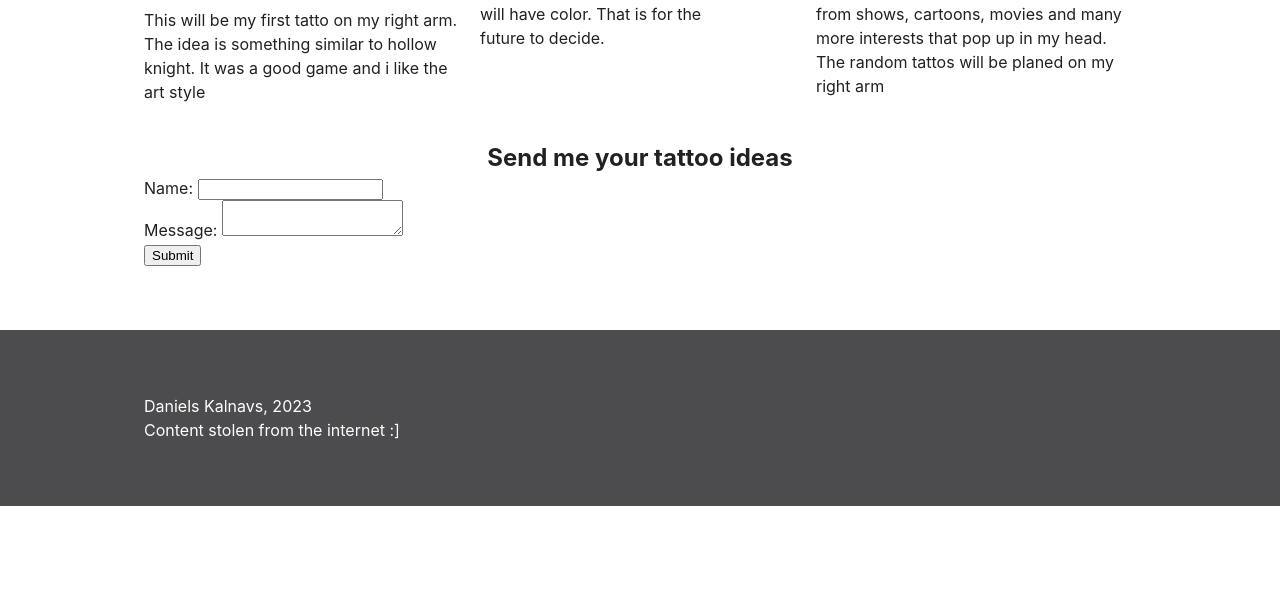
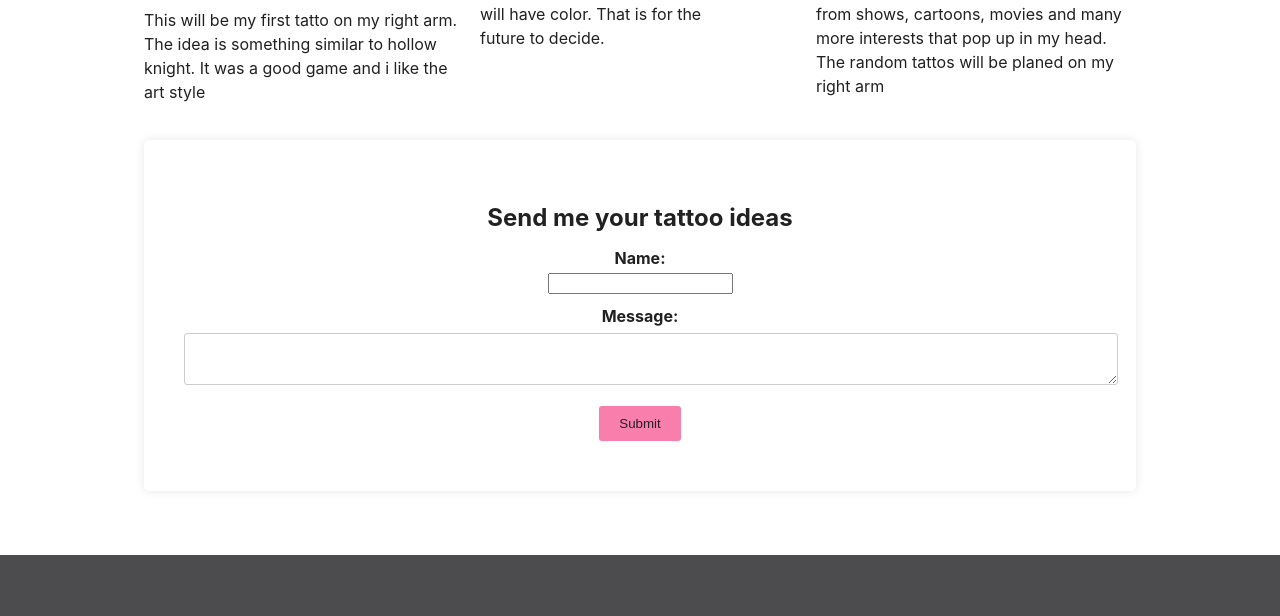
Before and after one commit to Slinkyss/md_site, a plain HTML site: page index.html in a window 1280 px wide. Shown: the part 2169-2785 px from the top of the page. Before the commit the page ends 2675 px from the top, so only its background shows below. Drawn offline with Linux system fonts and the light colour scheme.

Commit message:
Update style.css

```diff
--- a/style.css
+++ b/style.css
@@ -1,4 +1,3 @@
-
 :root {
     --text-main: #212121;
     --text-pink: #f87eab;
@@ -33,7 +32,7 @@ nav {
     color: #41403e;
     cursor: pointer;
     display: inline-block;
-    font-family: Neucha, sans-serif;
+    font-family: sans-serif;
     font-size: 1rem;
     line-height: 23px;
     outline: none;
@@ -120,6 +119,7 @@ display: block;
     width: 80%;
 
     }
+
 .random-picture3{
  display: block;
 
@@ -217,22 +217,47 @@ article figure img {
     width: 100%;
 }
 
-article figure figcaption {
-    position: absolute;
-    left: 0;
-    bottom: 0;
+.formcontainer{
+    max-width: 100%;
+    margin: 0 auto;
+    padding: 40px;
+    background-color: #fff;
+    box-shadow: 0 0 10px rgba(0, 0, 0, 0.1);
+    border-radius: 5px;
+    margin-top: 20px;
+    text-align: center;
+}
+.form-group {
 
-    display: block;
-    width: 100%;
-    padding: 0.5rem 1rem;
-
-    background-color: rgba(0, 0, 0, 0.5);
-    color: var(--white);
-    font-family: var(--font-heading);
+    margin: 10px 0;
 }
 
+label {
+    display: block;
+    font-weight: bold;
+}
 
+textarea {
+    width: 100%;
+    padding: 10px;
+    margin: 5px 0;
+    border: 1px solid #ccc;
+    border-radius: 3px;
+}
 
+input[type="submit"] {
+    background-color: #f87eab;
+    color: #212121;
+    padding: 10px 20px;
+    border: none;
+    border-radius: 3px;
+    cursor: pointer;
+    text-align: center;
+}
+
+input[type="submit"]:hover {
+    background-color: #212121;
+}
 @media screen and (min-width: 992px) {
 
     html {
```
Lines whose indentation alone changed are shown as unchanged.
